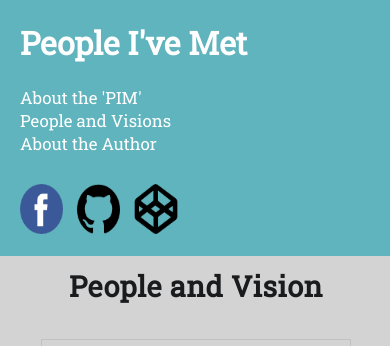
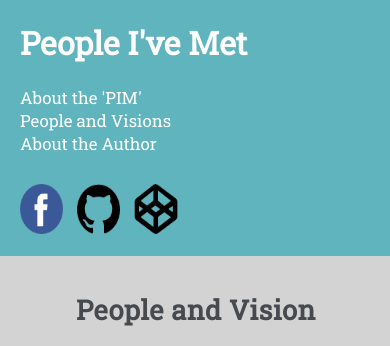
Before and after one commit to Heathercoraje/pim, a PHP site: page /page_op.html in a window 390 px wide. Shown: the top 346 px of the page. Run offline with PHP 8.4, Linux system fonts and the light colour scheme.

Commit message:
Update style.css

```diff
--- a/style.css
+++ b/style.css
@@ -143,7 +143,7 @@ img.hand {
 .container h2 {
 	font-size: 2.5em;
  padding: 10px;
-color: #191b1d;
+color: #464a4e;
  text-align: center;
  letter-spacing: 0.02em;
 }
@@ -288,7 +288,7 @@ color: #191b1d;
 @media screen and (max-width:450px) {
 
 header{
-	position: relative;
+	position: fixed;
 	width:100%;
 	height:16em;
 }
@@ -366,8 +366,9 @@ img.hand{
 
 }
 .container h2 {
-	margin-top: 256px;
-	font-size:1.8em;
+	margin-top: 280px;
+	font-size:1.7em;
+
 
 }
 .people {
```
